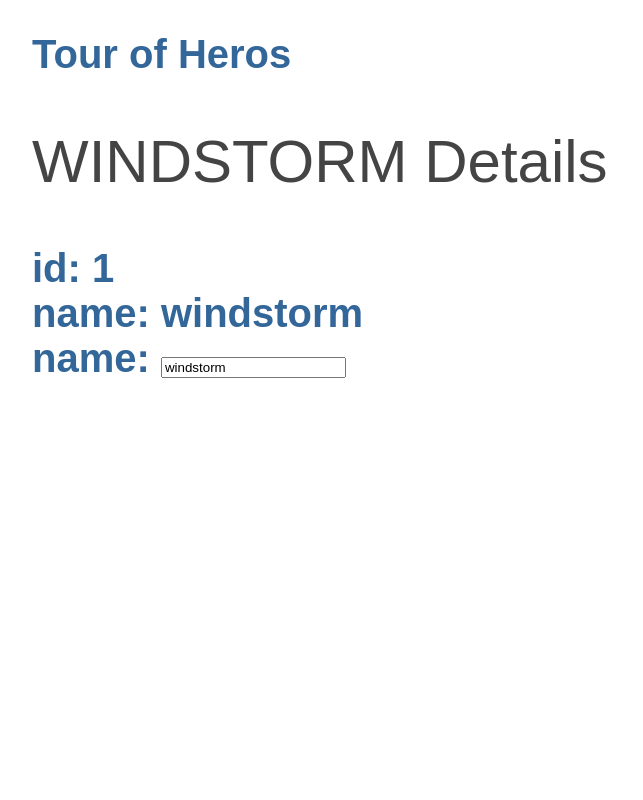
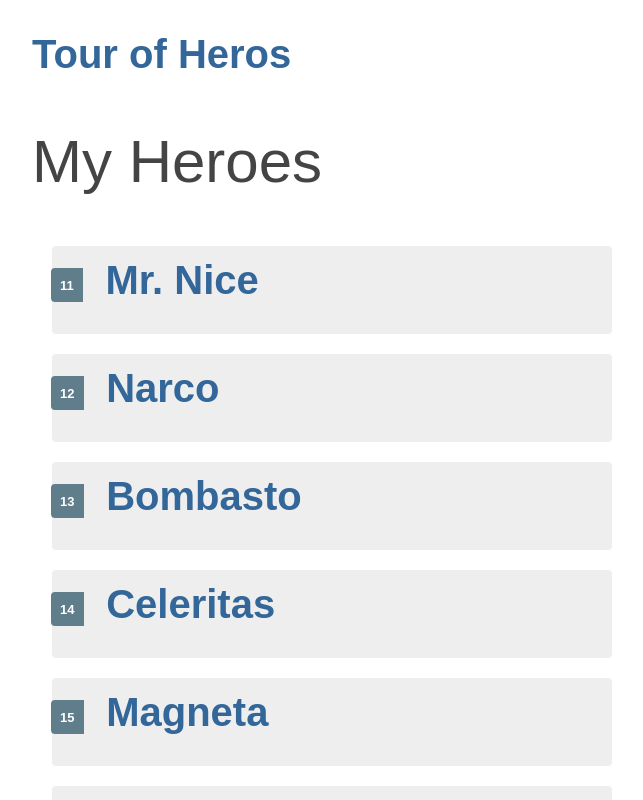
Before and after one commit to peacestone/angular-tour-of-heroes, an Angular app: page / in a window 1280 px wide. Shown: the top 800 px of the page, without its empty margins (0-643 px from the left). Built offline with nearby package versions, Linux system fonts and the light colour scheme.

Commit message:
add select hero feature

```diff
--- a/src/app/heroes/heroes.component.css
+++ b/src/app/heroes/heroes.component.css
@@ -0,0 +1,48 @@
+/* HeroesComponent's private CSS styles */
+.selected {
+  background-color: #CFD8DC !important;
+  color: white;
+}
+.heroes {
+  margin: 0 0 2em 0;
+  list-style-type: none;
+  padding: 0;
+  width: 15em;
+}
+.heroes li {
+  cursor: pointer;
+  position: relative;
+  left: 0;
+  background-color: #EEE;
+  margin: .5em;
+  padding: .3em 0;
+  height: 1.6em;
+  border-radius: 4px;
+}
+.heroes li.selected:hover {
+  background-color: #BBD8DC !important;
+  color: white;
+}
+.heroes li:hover {
+  color: #607D8B;
+  background-color: #DDD;
+  left: .1em;
+}
+.heroes .text {
+  position: relative;
+  top: -3px;
+}
+.heroes .badge {
+  display: inline-block;
+  font-size: small;
+  color: white;
+  padding: 0.8em 0.7em 0 0.7em;
+  background-color: #607D8B;
+  line-height: 1em;
+  position: relative;
+  left: -1px;
+  top: -4px;
+  height: 1.8em;
+  margin-right: .8em;
+  border-radius: 4px 0 0 4px;
+}
--- a/src/app/heroes/heroes.component.html
+++ b/src/app/heroes/heroes.component.html
@@ -1,14 +1,24 @@
-<h2>{{hero.name | uppercase}} Details</h2>
+<h2>My Heroes</h2>
+<ul class="heroes">
+  <li *ngFor='let hero of heroes' (click)='onSelect(hero)' [class.selected]='hero === selectedHero'>
+    <span class="badge">{{hero.id}}</span> {{hero.name}}
+  </li>
+
+</ul>
+
+<div *ngIf='selectedHero'>
+  <h2>{{selectedHero.name | uppercase}} Details</h2>
   <div class="">
-  <span>id: </span>{{hero.id}}
+    <span>id: </span>{{selectedHero.id}}
 
   </div>
   <div class="">
-  <span>name: </span>{{hero.name}}
+    <span>name: </span>{{selectedHero.name}}
   </div>
 
   <div class="">
     <label for="">name:
-    <input [(ngModel)]="hero.name" placeholder="name">
+      <input [(ngModel)]="selectedHero.name" placeholder="name">
     </label>
   </div>
+</div>
--- a/src/app/heroes/heroes.component.ts
+++ b/src/app/heroes/heroes.component.ts
@@ -1,5 +1,6 @@
 import { Component, OnInit } from '@angular/core';
 import {Hero} from '../hero'
+import {HEROES} from '../mock-heroes'
 @Component({
   selector: 'app-heroes',
   templateUrl: './heroes.component.html',
@@ -10,9 +11,12 @@
   constructor() {
 
   }
-  hero: Hero = {
-    id: 1,
-    name: 'windstorm'
+
+  heroes = HEROES;
+  selectedHero: Hero;
+
+  onSelect(hero: Hero): void {
+    this.selectedHero = hero;
   }
 
   ngOnInit() {
--- /dev/null
+++ b/src/app/mock-heroes.ts
@@ -0,0 +1,14 @@
+import {Hero} from './hero'
+
+export const HEROES: Hero[] =  [
+  { id: 11, name: 'Mr. Nice' },
+  { id: 12, name: 'Narco' },
+  { id: 13, name: 'Bombasto' },
+  { id: 14, name: 'Celeritas' },
+  { id: 15, name: 'Magneta' },
+  { id: 16, name: 'RubberMan' },
+  { id: 17, name: 'Dynama' },
+  { id: 18, name: 'Dr IQ' },
+  { id: 19, name: 'Magma' },
+  { id: 20, name: 'Tornado' }
+];
```
Lines whose indentation alone changed are shown as unchanged.
